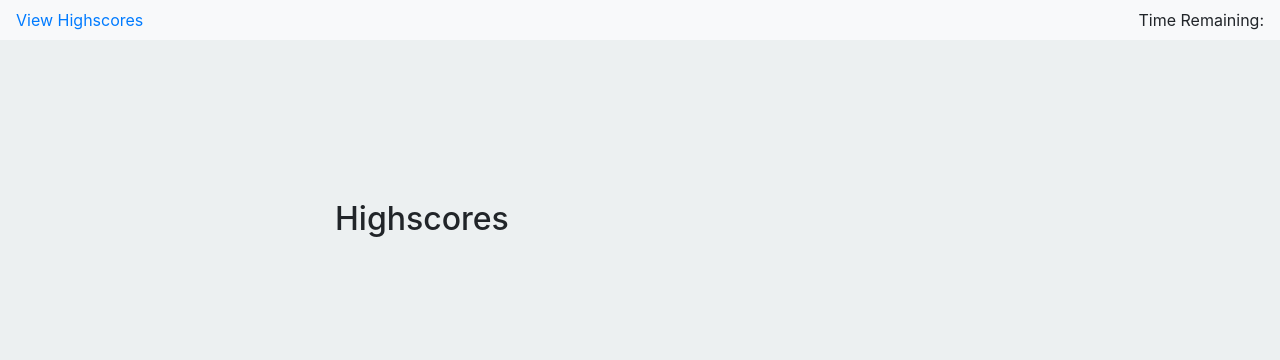
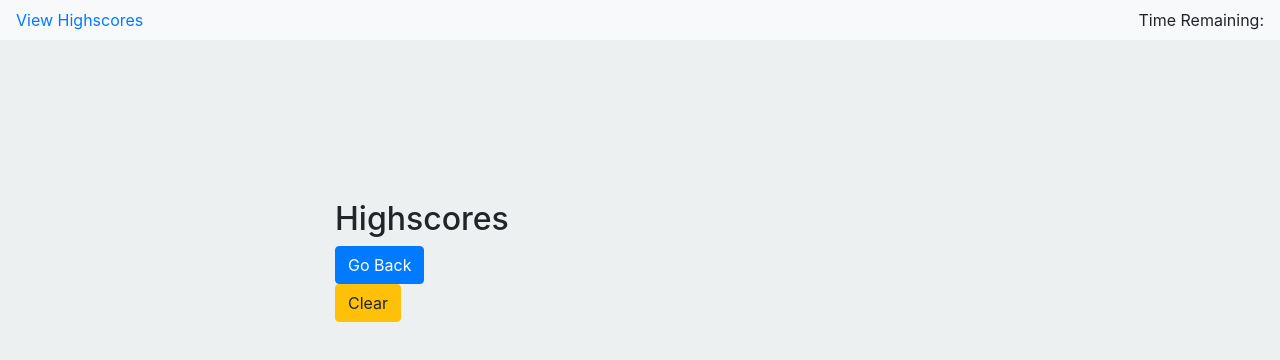
Before and after one commit to dhens/Unit-04-Web-APIs-Homework, a plain HTML site: page index.html in a window 1280 px wide. Both pictures are taken after a click on the link "View Highscores". Drawn offline with nearby package versions, Linux system fonts and the light colour scheme.

Commit message:
added clear highscores and go back buttons, and events for each

```diff
--- a/assets/css/style.css
+++ b/assets/css/style.css
@@ -21,6 +21,11 @@ button {
     bottom: 0;
     width: 100%;
     height: 60px; /* Set the fixed height of the footer here */
+}
+
+/* Aligns go back button to the left of screen */
+#go-back-btn {
+    display: flex;
 }
 
 p {
--- a/assets/js/quiz.js
+++ b/assets/js/quiz.js
@@ -194,6 +194,7 @@ function enterScoreScreen() {
     nameInput = document.getElementById("name-input");
     submitButton = document.getElementsByClassName("btn btn-primary col-md-3")[0];
 
+
     renderHighscores();
 
     // Listener event for when we submit our name to the highscore list
@@ -208,7 +209,7 @@ function enterScoreScreen() {
         li.textContent = nameInput.value + " - " + timer;
         startPageText.appendChild(li);
 
-});
+    });
 }
 
 function renderHighscores() {
@@ -224,6 +225,7 @@ function renderHighscores() {
         startPageText.appendChild(highScoreElement);
     }
 }
+
 // To view the highscores, but not update them like enterScoreScreen
 function viewHighScoresScreen() {
     clearGameArea();
@@ -233,6 +235,34 @@ function viewHighScoresScreen() {
     highScoreElement.appendChild(highScoreText);
     startPageText.appendChild(highScoreElement);
 
+    let btnElement = document.createElement("button");
+    let btnText = document.createTextNode("Go Back");
+    btnElement.setAttribute("class", "btn btn-primary");
+    btnElement.setAttribute("id", "go-back-btn")
+    btnElement.appendChild(btnText);
+    startPageText.appendChild(btnElement);
+
+    let clearBtnEl = document.createElement("button");
+    let clearBtntext = document.createTextNode("Clear");
+    clearBtnEl.setAttribute("class", "btn btn-warning");
+    clearBtnEl.setAttribute("id", "go-back-btn")
+    clearBtnEl.appendChild(clearBtntext);
+    startPageText.appendChild(clearBtnEl);
+
+    clearButton = document.getElementsByClassName("btn btn-warning")[0];
+    let goBackButton = document.getElementById("go-back-btn")
+
+    goBackButton.addEventListener("click", function() {
+        location.reload();
+    });
+
+    clearButton.addEventListener("click", function(event) {
+        event.preventDefault();
+        console.log("CLEAR BUTTON EVENT")
+        localStorage.clear();
+        renderHighscores();
+        viewHighScoresScreen();
+    });
 }
 
 function gameOver() {
--- a/index.html
+++ b/index.html
@@ -24,6 +24,7 @@
                 <p>Try to answer the following code-related questions within the time limit.
                     Keep in mind that incorrect answers will penalize your score/time by 5 seconds!
                 </p>
+                <ol id="highscore-list"></ol>
                 <button id="start-quiz-button">Start Quiz</button>
                 </div>
             </div>
```
